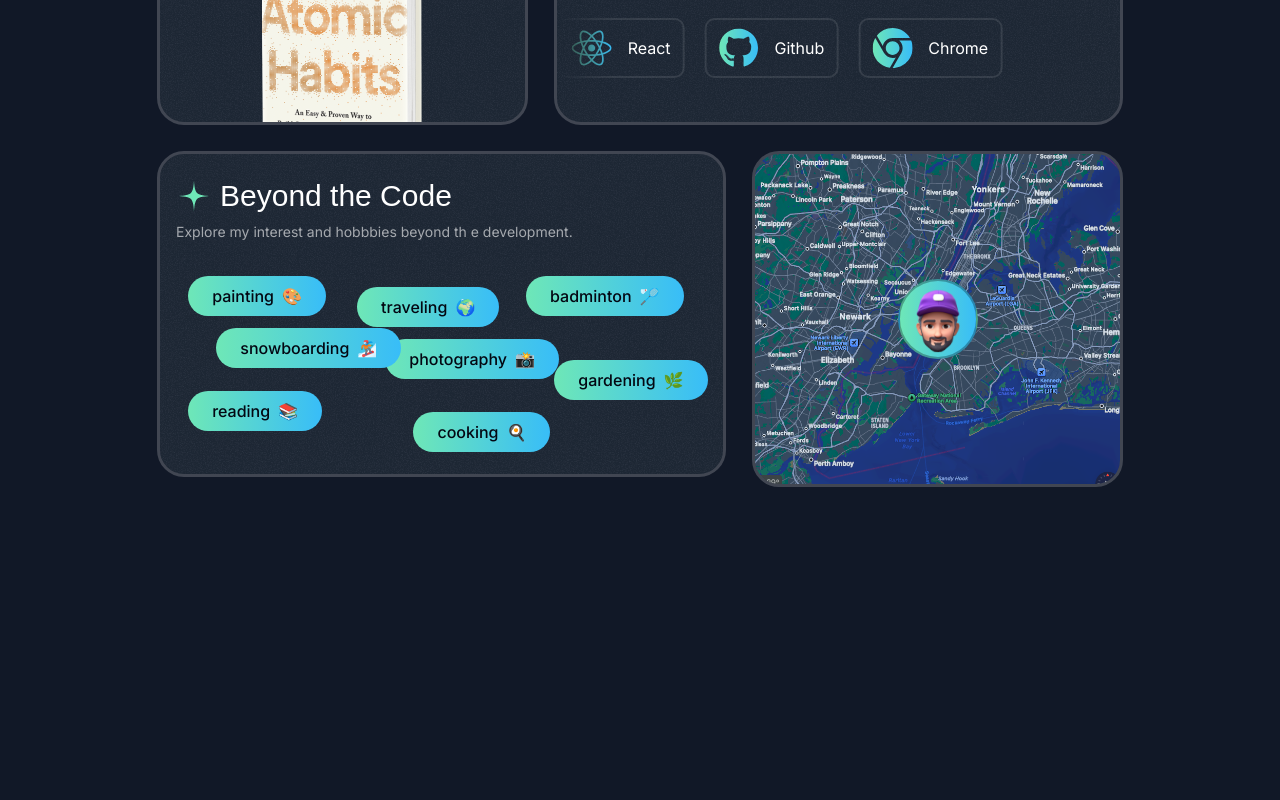
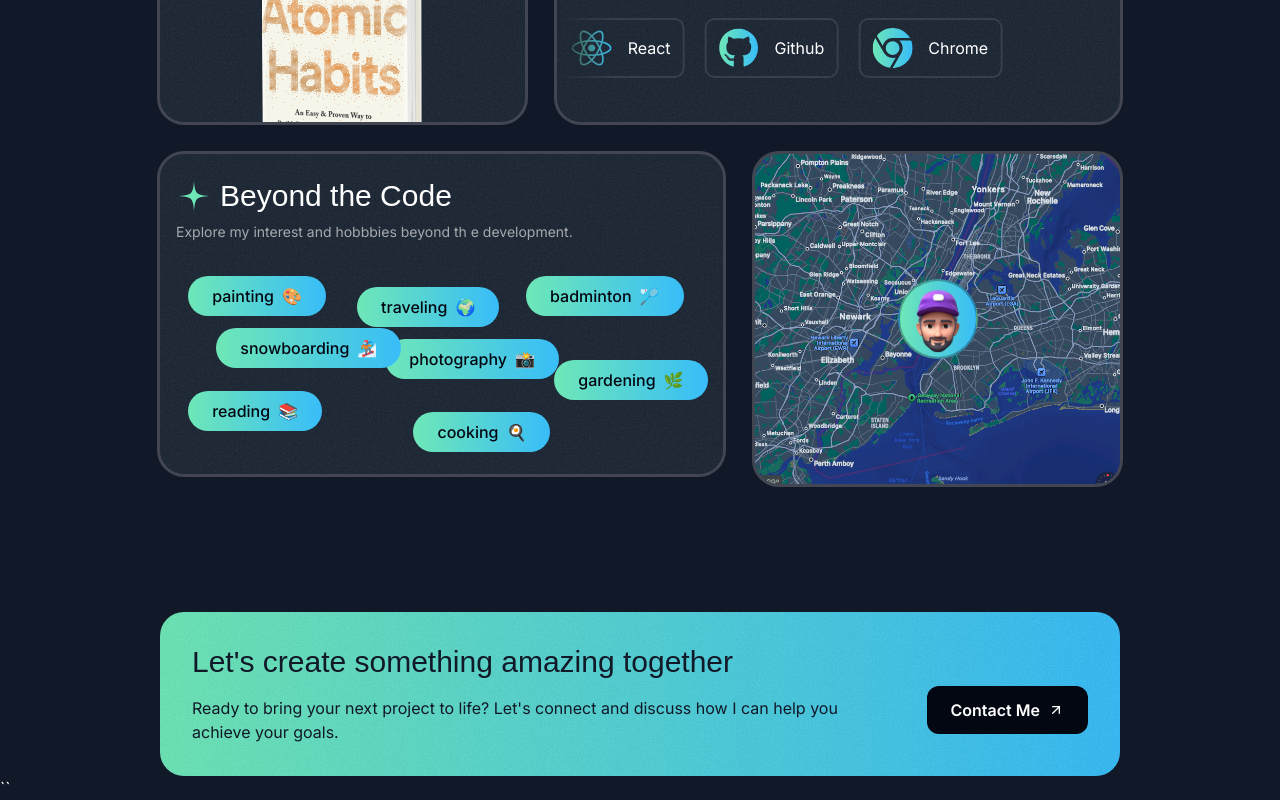
Before and after one commit to ppaann/tailwind_motion, a Next.js app: page / in a window 1280 px wide. Shown: the part 4430-5230 px from the top of the page. Before the commit the page ends 5010 px from the top, so only its background shows below. Built offline with nearby package versions, Linux system fonts and the light colour scheme; a web font is replaced by a local one.

Commit message:
commit section

```diff
--- a/src/app/page.tsx
+++ b/src/app/page.tsx
@@ -1,4 +1,5 @@
 import { AboutSection } from '@/sections/About';
+import { ContactSection } from '@/sections/Contact';
 import { Header } from '@/sections/Header';
 import { HeroSection } from '@/sections/Hero';
 import { ProjectsSection } from '@/sections/Projects';
@@ -13,6 +14,7 @@ export default function Home() {
       <TapeSection />
       <TestimonialsSection />
       <AboutSection />
+      <ContactSection /> ``
     </div>
   );
 }
--- a/src/sections/Contact.tsx
+++ b/src/sections/Contact.tsx
@@ -1,3 +1,34 @@
+import UpRightIcon from '@/assets/icons/arrow-up-right.svg';
+import grainImage from '@/assets/images/grain.jpg';
+
 export const ContactSection = () => {
-  return <div>Contact Section</div>;
+  return (
+    <div className='pt-8'>
+      <div className='container'>
+        <div className='px-8 py-8 bg-gradient-to-r from-emerald-300 to-sky-400 rounded-3xl flex flex-col md:flex-row text-center items-center relative z-0 overflow-hidden md: gap-16'>
+          <div
+            className='absolute inset-0 opacity-5 -z-10'
+            style={{ backgroundImage: `url(${grainImage.src})` }}
+          ></div>
+          <div className='md:text-start'>
+            <h1 className='text-gray-900 font-serif text-2xl md:text-3xl'>
+              Let&apos;s create something amazing together
+            </h1>
+            <p className='pt-4 text-sm text-gray-900 md:text-base'>
+              Ready to bring your next project to life? Let&apos;s connect and
+              discuss how I can help you achieve your goals.
+            </p>
+          </div>
+          <div>
+            <button className='inline-flex py-3 h-12 px-6 bg-gray-950 rounded-xl mt-8 font-semibold items-center gap-2 w-max'>
+              Contact Me
+              <span>
+                <UpRightIcon className='size-4' />
+              </span>
+            </button>
+          </div>
+        </div>
+      </div>
+    </div>
+  );
 };
```
